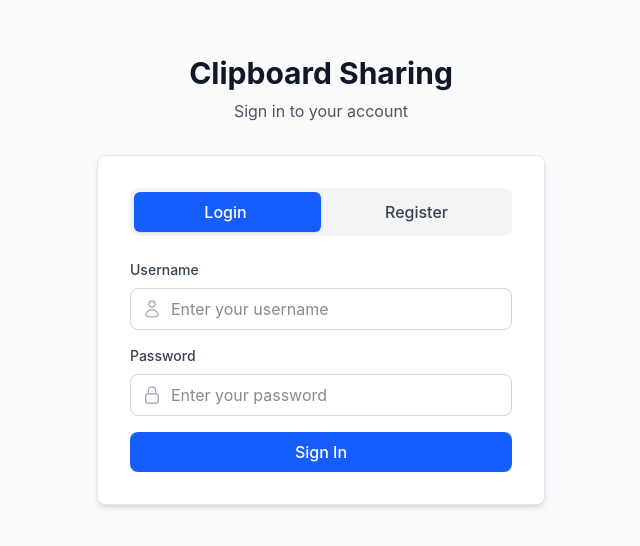
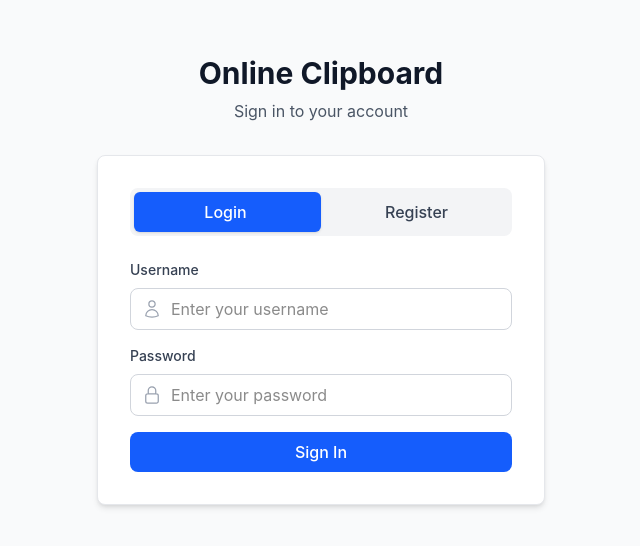
Before and after one commit to CUinspace233/online-clipboard, a Next.js app: page / in a window 1280 px wide. Shown: the part 120-666 px from the top of the page, without its empty margins (319-959 px from the left). Built offline with nearby package versions, Linux system fonts and the light colour scheme.

Commit message:
feat(ui): rename app title and add GitHub link in header

```diff
--- a/src/app/page.tsx
+++ b/src/app/page.tsx
@@ -407,7 +407,25 @@
     <div className="min-h-screen bg-gray-50">
       <header className="bg-white border-b border-gray-200">
         <div className="max-w-4xl mx-auto px-4 py-4 flex items-center justify-between">
-          <h1 className="text-2xl font-bold text-gray-900">Clipboard Sharing</h1>
+          <div className="flex items-center gap-2">
+            <h1 className="text-2xl font-bold text-gray-900">Online Clipboard</h1>
+            <a
+              href="https://github.com/CUinspace233/online-clipboard"
+              target="_blank"
+              rel="noopener noreferrer"
+              className="text-gray-500 hover:text-gray-900 transition-colors"
+              title="View on GitHub"
+              aria-label="View on GitHub"
+            >
+              <svg className="w-6 h-6" viewBox="0 0 24 24" fill="currentColor" aria-hidden="true">
+                <path
+                  fillRule="evenodd"
+                  d="M12 2C6.477 2 2 6.484 2 12.017c0 4.425 2.865 8.18 6.839 9.504.5.092.682-.217.682-.483 0-.237-.008-.868-.013-1.703-2.782.605-3.369-1.343-3.369-1.343-.454-1.158-1.11-1.466-1.11-1.466-.908-.62.069-.608.069-.608 1.003.07 1.531 1.032 1.531 1.032.892 1.53 2.341 1.088 2.91.832.092-.647.35-1.088.636-1.338-2.22-.253-4.555-1.113-4.555-4.951 0-1.093.39-1.988 1.029-2.688-.103-.253-.446-1.272.098-2.65 0 0 .84-.27 2.75 1.026A9.564 9.564 0 0112 6.844c.85.004 1.705.115 2.504.337 1.909-1.296 2.747-1.027 2.747-1.027.546 1.379.202 2.398.1 2.651.64.7 1.028 1.595 1.028 2.688 0 3.848-2.339 4.695-4.566 4.943.359.309.678.92.678 1.855 0 1.338-.012 2.419-.012 2.747 0 .268.18.58.688.482A10.019 10.019 0 0022 12.017C22 6.484 17.522 2 12 2z"
+                  clipRule="evenodd"
+                />
+              </svg>
+            </a>
+          </div>
           <div className="flex items-center gap-4">
             <span className="text-sm text-gray-600">
               Welcome, <span className="font-semibold">{user?.username}</span>
--- a/src/components/auth/AuthForm.tsx
+++ b/src/components/auth/AuthForm.tsx
@@ -88,7 +88,7 @@
     <div className="min-h-screen flex items-center justify-center bg-gray-50 px-4">
       <div className="max-w-md w-full">
         <div className="text-center mb-8">
-          <h1 className="text-3xl font-bold text-gray-900 mb-2">Clipboard Sharing</h1>
+          <h1 className="text-3xl font-bold text-gray-900 mb-2">Online Clipboard</h1>
           <p key={mode} className="text-gray-600 auth-mode-copy">
             {isRegister ? 'Create a new account' : 'Sign in to your account'}
           </p>
```
